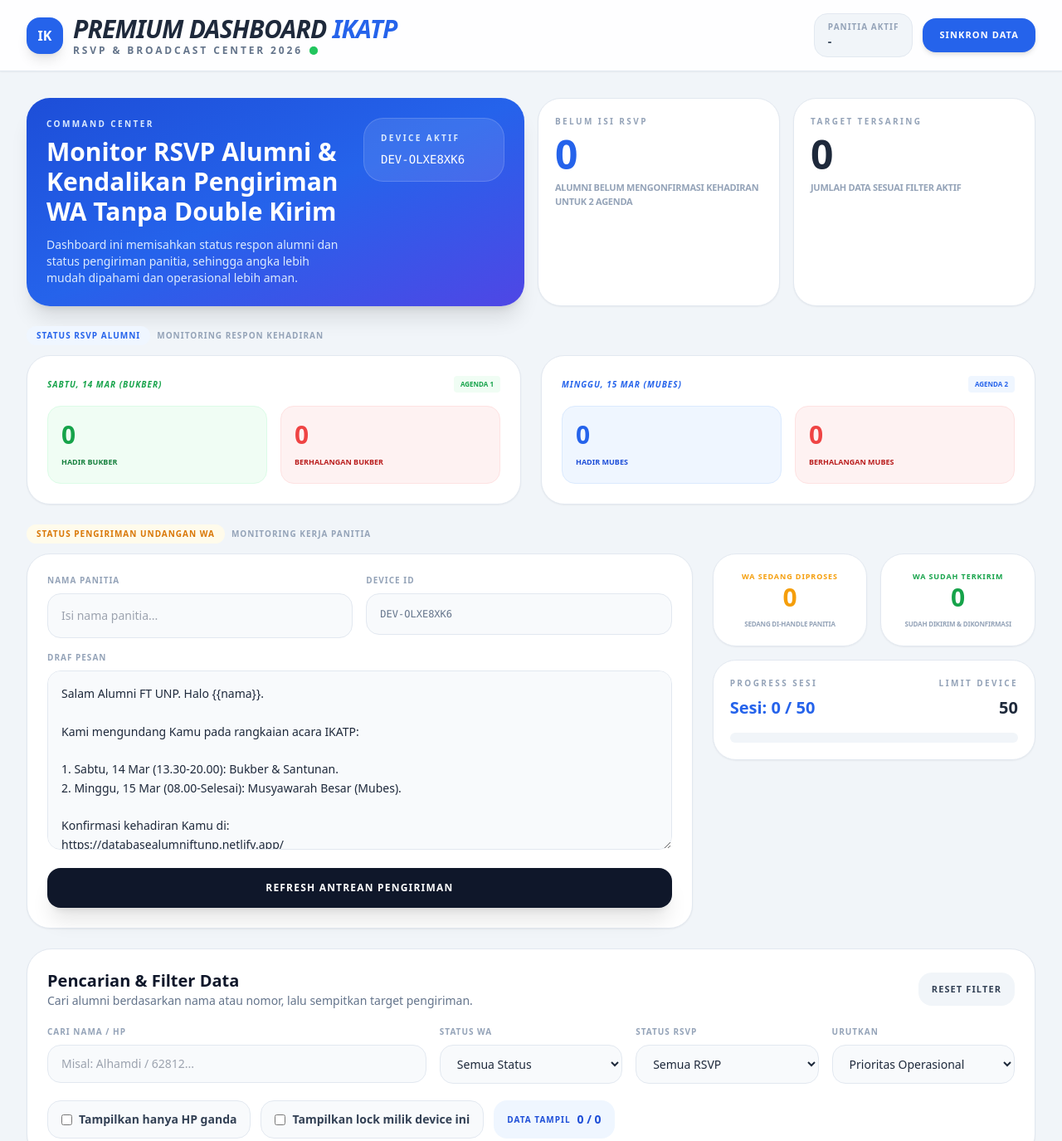
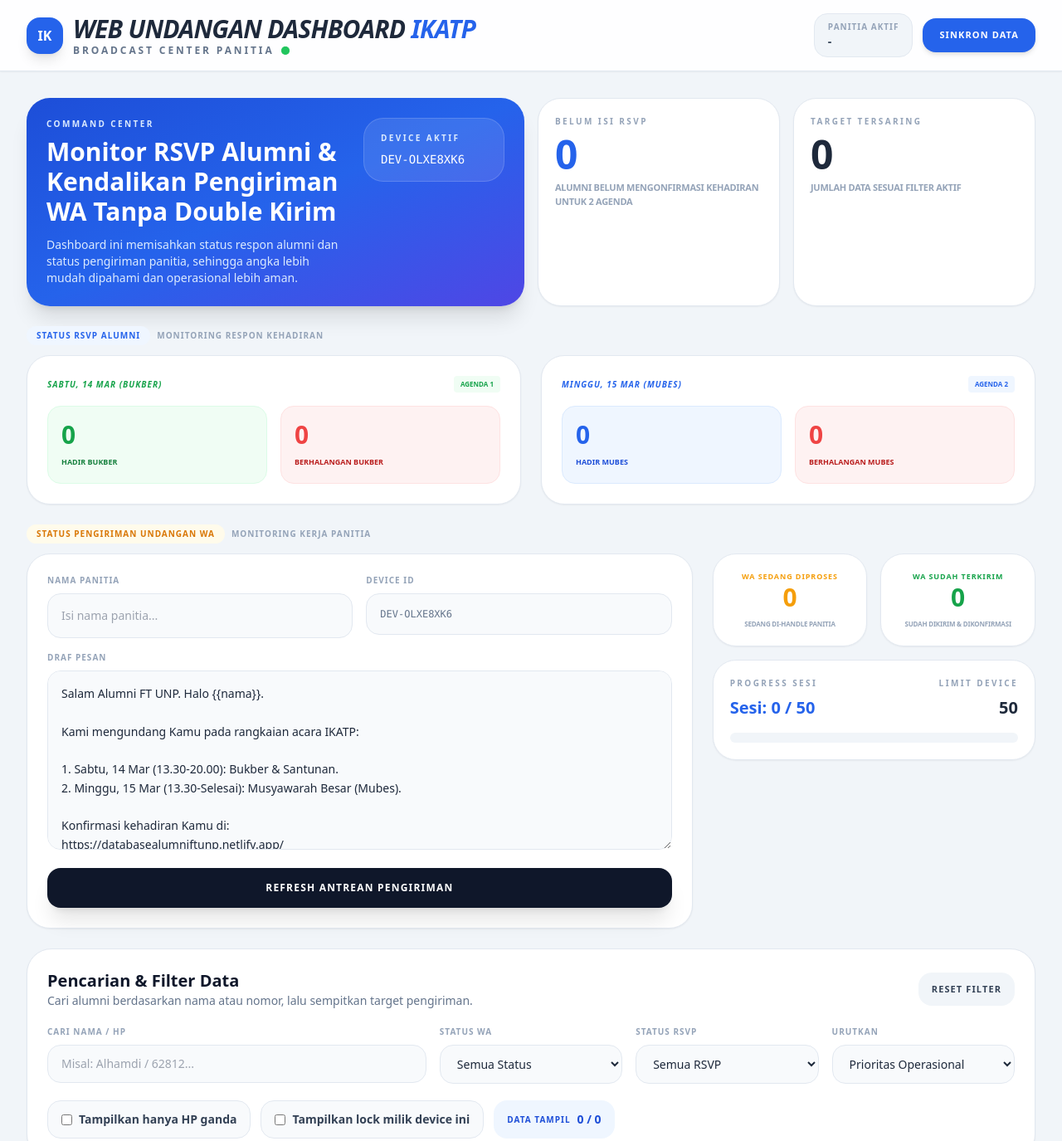
Before and after one commit to alhamdi13/undangan-mubes-sender, a plain HTML site: page index.html in a window 1280 px wide. Shown: the top 1375 px of the page at 83% size. Drawn offline with nearby package versions, Linux system fonts and the light colour scheme; no server answers.

Commit message:
Update title and content for IKATP Dashboard

```diff
--- a/index.html
+++ b/index.html
@@ -3,7 +3,7 @@
 <head>
   <meta charset="UTF-8" />
   <meta name="viewport" content="width=device-width, initial-scale=1.0" />
-  <title>IKATP Premium Dashboard - RSVP & Broadcast</title>
+  <title>IKATP Undangan Web Dashboard - RSVP & Broadcast</title>
   <script src="https://cdn.tailwindcss.com"></script>
   <style>
     .smooth-scroll { -webkit-overflow-scrolling: touch; }
@@ -25,11 +25,11 @@
           <div class="w-11 h-11 rounded-2xl bg-blue-600 text-white flex items-center justify-center font-black shadow-lg">IK</div>
           <div>
             <h1 class="text-xl md:text-3xl font-black tracking-tight uppercase italic">
-              Premium Dashboard <span class="text-blue-600">IKATP</span>
+              Web Undangan Dashboard <span class="text-blue-600">IKATP</span>
             </h1>
             <div class="flex items-center gap-2">
               <p class="text-[10px] md:text-xs font-bold text-slate-500 uppercase tracking-[0.24em]">
-                RSVP & Broadcast Center 2026
+                Broadcast Center Panitia
               </p>
               <span class="flex h-2.5 w-2.5 relative" title="Auto-Lock Aktif">
                 <span class="animate-ping absolute inline-flex h-full w-full rounded-full bg-green-400 opacity-75"></span>
@@ -161,7 +161,7 @@
 Kami mengundang Kamu pada rangkaian acara IKATP:
 
 1. Sabtu, 14 Mar (13.30-20.00): Bukber & Santunan.
-2. Minggu, 15 Mar (08.00-Selesai): Musyawarah Besar (Mubes).
+2. Minggu, 15 Mar (13.30-Selesai): Musyawarah Besar (Mubes).
 
 Konfirmasi kehadiran Kamu di:
 https://databasealumniftunp.netlify.app/
```
